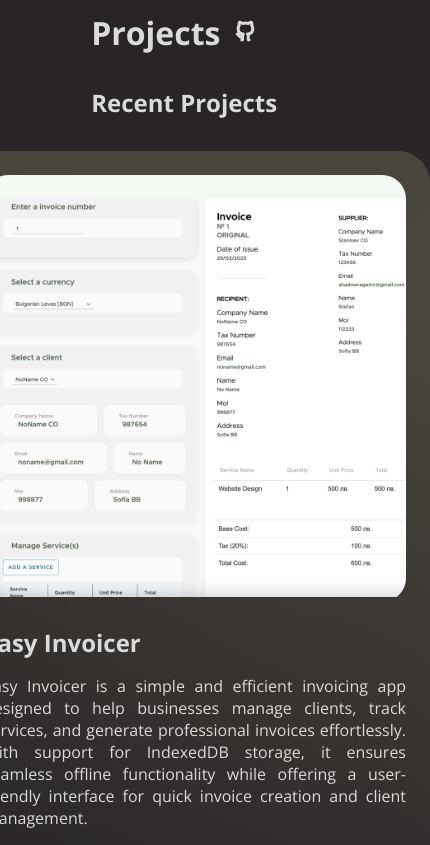
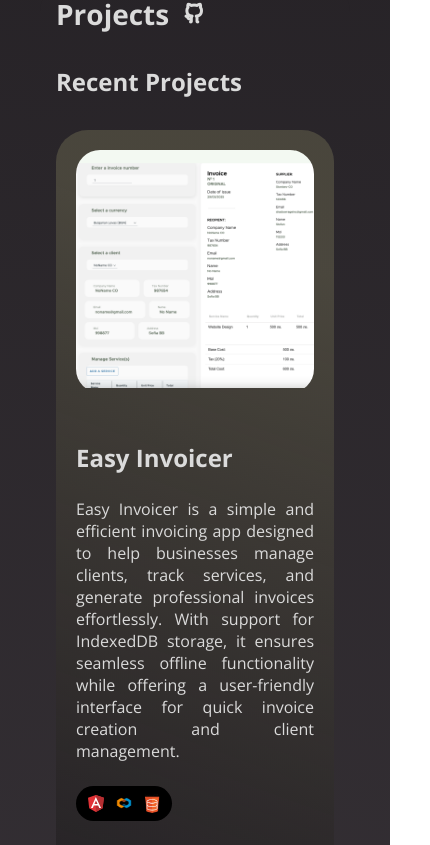
Before and after one commit to stanisev/stanisev-portfolio, an Angular app: page / in a window 390 px wide. Shown: the part 1810-2655 px from the top of the page, 430 px wide, since content can reach past the window. Built offline with nearby package versions, Linux system fonts and the light colour scheme.

Commit message:
feat/description redesign

```diff
--- a/src/app/app.component.css
+++ b/src/app/app.component.css
@@ -490,16 +490,28 @@
 .projects {
   color: #DBDBDB;
   font-size: 1rem;
-  width: 67%;
+  width: 100%;
   margin: auto;
   background: rgba(105,102,79, 1%);
+  padding: 1rem;
+  box-sizing: border-box;
 }
 
 .projects__sec {
   display: flex;
-  flex-wrap: wrap;
+  flex-direction: column;
   gap: 1rem;
-  justify-content: center;
+  width: 100%;
+}
+
+.projects__container {
+  width: 100%;
+}
+
+.projects__data {
+  display: flex;
+  flex-direction: column;
+  flex: 1;
 }
 
 .projects__name {
@@ -511,6 +523,7 @@
 .projects__description {
   margin-bottom: 1.5rem;
   text-align: justify;
+  flex: 1;
 }
 
 .projects__card {
@@ -518,8 +531,11 @@
   background: linear-gradient(200deg, rgba(105,102,79, 0.5) 17%, rgba(0,0,0, 0.25) 100%);
   padding: 1.5rem;
   border-radius: 2rem;
-  margin: auto auto 1.5rem;
-  width: 50vh;
+  margin: 0;
+  width: 100%;
+  box-sizing: border-box;
+  display: flex;
+  flex-direction: column;
 }
 
 .projects__image {
@@ -527,10 +543,14 @@
   overflow: hidden;
   border-radius: 1.5rem;
   margin-bottom: 1.5rem;
+  width: 100%;
 }
 
 .projects__img {
-  height: 50vh;
+  width: 100%;
+  height: auto;
+  max-height: 300px;
+  object-fit: cover;
   transition: transform 0.4s;
 }
 
@@ -613,6 +633,24 @@
   .experience__description {
     display: none;
   }
+
+  .projects {
+    width: 100%;
+    padding: 0.5rem;
+  }
+
+  .projects__card {
+    padding: 1rem;
+    margin-bottom: 1rem;
+  }
+
+  .projects__img {
+    max-height: 200px;
+  }
+
+  .projects__header-title {
+    font-size: 1.5rem;
+  }
 }
 
 
@@ -628,6 +666,39 @@
 
   .experience__description {
     display: none;
+  }
+
+  .projects {
+    width: 100%;
+    padding: 1rem;
+  }
+
+  .projects__card {
+    max-width: 100%;
+    padding: 1.25rem;
+  }
+
+  .projects__img {
+    max-height: 250px;
+  }
+
+  .projects__header-title {
+    font-size: 1.75rem;
+  }
+
+  .projects__container {
+    width: 100% !important;
+    margin: 0 !important;
+    padding: 0 !important;
+    display: block !important;
+  }
+
+  .projects__container.container {
+    max-width: 100% !important;
+  }
+
+  .projects__container.grid {
+    grid-template-columns: 1fr !important;
   }
 }
 
@@ -669,6 +740,33 @@
       margin-top: 5rem;
       grid-column: 1 / -1;
       width: 96%;
+    }
+
+    .projects {
+      width: 67%;
+      padding: 2rem 1.5rem;
+    }
+
+    .projects__sec {
+      flex-direction: row;
+      flex-wrap: wrap;
+      justify-content: center;
+      align-items: stretch;
+    }
+
+    .projects__container {
+      width: calc(50% - 0.5rem);
+      display: flex;
+    }
+
+    .projects__card {
+      width: 100%;
+      margin-bottom: 0;
+      height: 100%;
+    }
+
+    .projects__img {
+      max-height: 400px;
     }
 
     .footer__container,
@@ -754,6 +852,14 @@
   }
 
 
+  .projects__sec {
+    gap: 2rem;
+  }
+
+  .projects__container {
+    width: calc(50% - 1rem);
+  }
+
   .footer {
     padding-block: 3rem;
   }
--- a/src/app/app.component.html
+++ b/src/app/app.component.html
@@ -241,11 +241,13 @@
           </div>
           <p class="experience__date">Feb 2024 - May 2025</p>
           <p class="experience__description">
-            As a Software Engineer II at Paysafe, I worked on a Config Service for the entire system, utilizing DynamoDB for efficient configuration management. I also enhanced the UI for managing configurations, improving accessibility and ease of use for internal teams. Additionally, I mentored junior colleagues and led onboarding sessions, sharing best practices and technical insights.
+            As a Software Engineer II at Paysafe, I worked on a Config Service for the entire system, utilizing DynamoDB for efficient configuration management. I also enhanced the UI for managing configurations, improving accessibility and ease of use for internal teams.
+            <br><br>Additionally, I mentored junior colleagues and led onboarding sessions, sharing best practices and technical insights.
 
-            I worked on performance testing for critical transaction microservices, writing comprehensive tests using JMeter and analyzing the results to identify performance bottlenecks. To support ongoing monitoring, I developed a custom application for visualizing JMeter results and created an app using Puppeteer for capturing screenshots and automating workflows.
+            <br><br>I worked on performance testing for critical transaction microservices, writing comprehensive tests using JMeter and analyzing the results to identify performance bottlenecks.
+            <br><br>To support ongoing monitoring, I developed a custom application for visualizing JMeter results and created an app using Puppeteer for capturing screenshots and automating workflows.
 
-            I also integrated performance metrics with Grafana and Jaeger for enhanced observability and real-time monitoring. As part of an ongoing effort to improve system reliability and scalability, I contributed to the development of a new performance testing suite. I played a key role in planning and executing the migration to Reactive Spring and R2DBC, which set the stage for improved asynchronous data handling and scalability. This role allowed me to strengthen my skills in performance engineering, mentoring, and architecting modern, reactive systems.
+            <br><br>I also integrated performance metrics with Grafana and Jaeger for enhanced observability and real-time monitoring. As part of an ongoing effort to improve system reliability and scalability, I contributed to the development of a new performance testing suite. I played a key role in planning and executing the migration to Reactive Spring and R2DBC, which set the stage for improved asynchronous data handling and scalability. This role allowed me to strengthen my skills in performance engineering, mentoring, and architecting modern, reactive systems.
           </p>
         </div>
         <div class="experience__items">
@@ -267,10 +269,13 @@
           <p class="experience__date">Nov 2022 - Feb 2024</p>
           <p class="experience__description">
             As a Software Engineer I at Paysafe, I contributed to several key projects aimed at improving system
-            architecture and scalability. I worked on optimizing user onboarding and registration processes, which
-            significantly enhanced the user experience. I played a key role in the migration and decomposition of a
+            architecture and scalability.
+            <br><br>I worked on optimizing user onboarding and registration processes, which
+            significantly enhanced the user experience.
+            <br><br>I played a key role in the migration and decomposition of a
             large monolithic application into a modular microservices architecture, improving both flexibility and
-            maintainability. Additionally, I integrated the Flowable BPMN Engine to automate business processes,
+            maintainability.
+            <br><br>Additionally, I integrated the Flowable BPMN Engine to automate business processes,
             streamlining workflows across the platform. Using Spring, Redis, and Kafka, I helped build highly scalable,
             reliable, and fault-tolerant systems capable of supporting growing transaction volumes.
           </p>
@@ -294,7 +299,7 @@
           <p class="experience__date">Jan 2021 - Nov 2022</p>
           <p class="experience__description">
             Worked on payment solutions and integrations for Skrill and Neteller, part of Paysafe's digital wallet.
-            Contributed to UI/UX improvements, developed microservices, and enhanced platform functionality.
+            <br><br>Contributed to UI/UX improvements, developed microservices, and enhanced platform functionality.
           </p>
           <div class="experience__items">
             <p class="experience__company__name">Tech Stack:</p>
```
